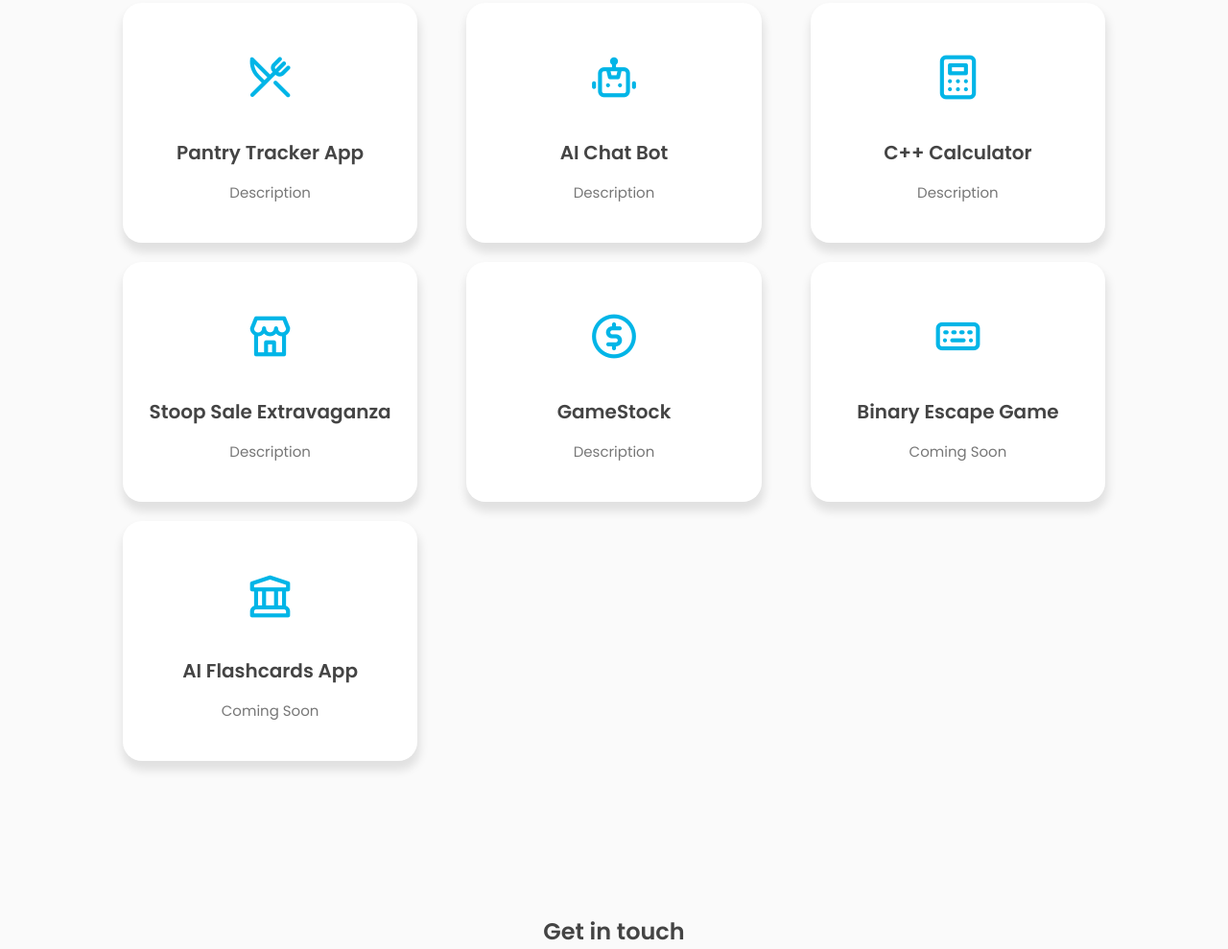
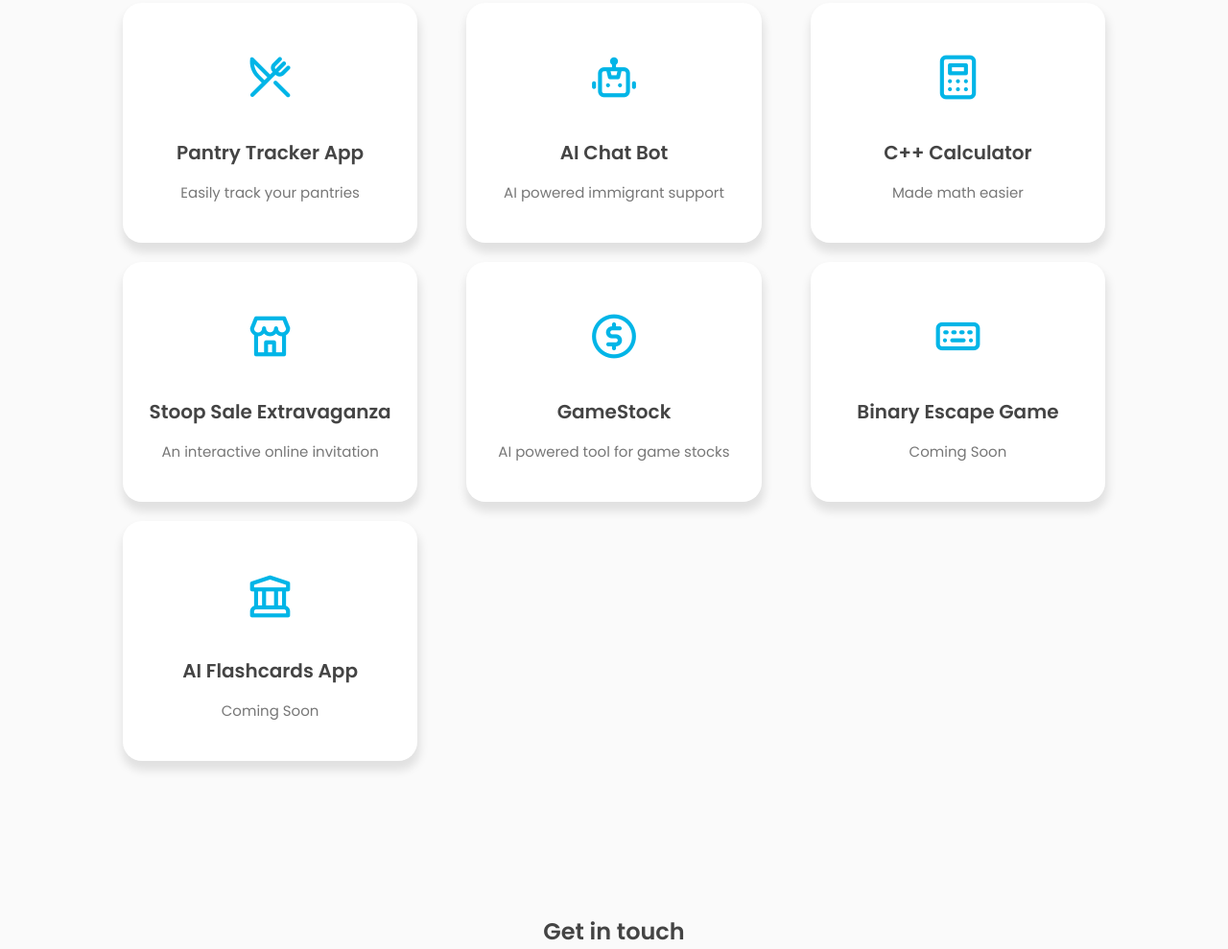
Before and after one commit to AlexandruSoroiu/portfolio, a plain HTML site: page index.html in a window 1280 px wide. Shown: the part 1757-2746 px from the top of the page at 96% size. Drawn offline with nearby package versions, Linux system fonts and the light colour scheme.

Commit message:
added description to the projects

```diff
--- a/assets/js/main.js
+++ b/assets/js/main.js
@@ -99,7 +99,7 @@ function openLinkedin() {
     window.open("https://www.linkedin.com/in/alexandrudanielsoroiu/");
 }
 
-function openGithub() {
+function openGithub() {Í
     window.open("https://github.com/AlexandruSoroiu");
 }
 
--- a/index.html
+++ b/index.html
@@ -174,27 +174,27 @@
                     <div onclick="window.open('https://inventorymanagement-eosin.vercel.app/')" class="project-box">
                         <i class="uil uil-restaurant"></i>
                         <h3>Pantry Tracker App</h3>
-                        <label>Description</label>
+                        <label>Easily track your pantries</label>
                     </div>
                     <div onclick="window.open('https://privatecustomersupport.vercel.app/')"  class="project-box">
                         <i class="uil uil-robot"></i>
                         <h3>AI Chat Bot</h3>
-                        <label>Description</label>
+                        <label>AI powered immigrant support</label>
                     </div>
                     <div onclick="window.open('https://github.com/AlexandruSoroiu/multi-purpose-calculator')"   class="project-box">
                         <i class="uil uil-calculator"></i>
                         <h3>C++ Calculator</h3>
-                        <label>Description</label>
+                        <label>Made math easier</label>
                     </div>
                     <div onclick="window.open('https://m3r14m.github.io/CodedexSummerHackathon24/')"   class="project-box">
                         <i class="uil uil-store"></i>
                         <h3>Stoop Sale Extravaganza</h3>
-                        <label>Description</label>
+                        <label>An interactive online invitation</label>
                     </div>
                     <div onclick="window.open('https://main--gamestockwebsite.netlify.app')"   class="project-box">
                         <i class="uil uil-usd-circle"></i>
                         <h3>GameStock</h3>
-                        <label>Description</label>
+                        <label>AI powered tool for game stocks</label>
                     </div>
                     <div onclick="window.open('')"   class="project-box">
                         <i class="uil uil-keyboard"></i>
```
